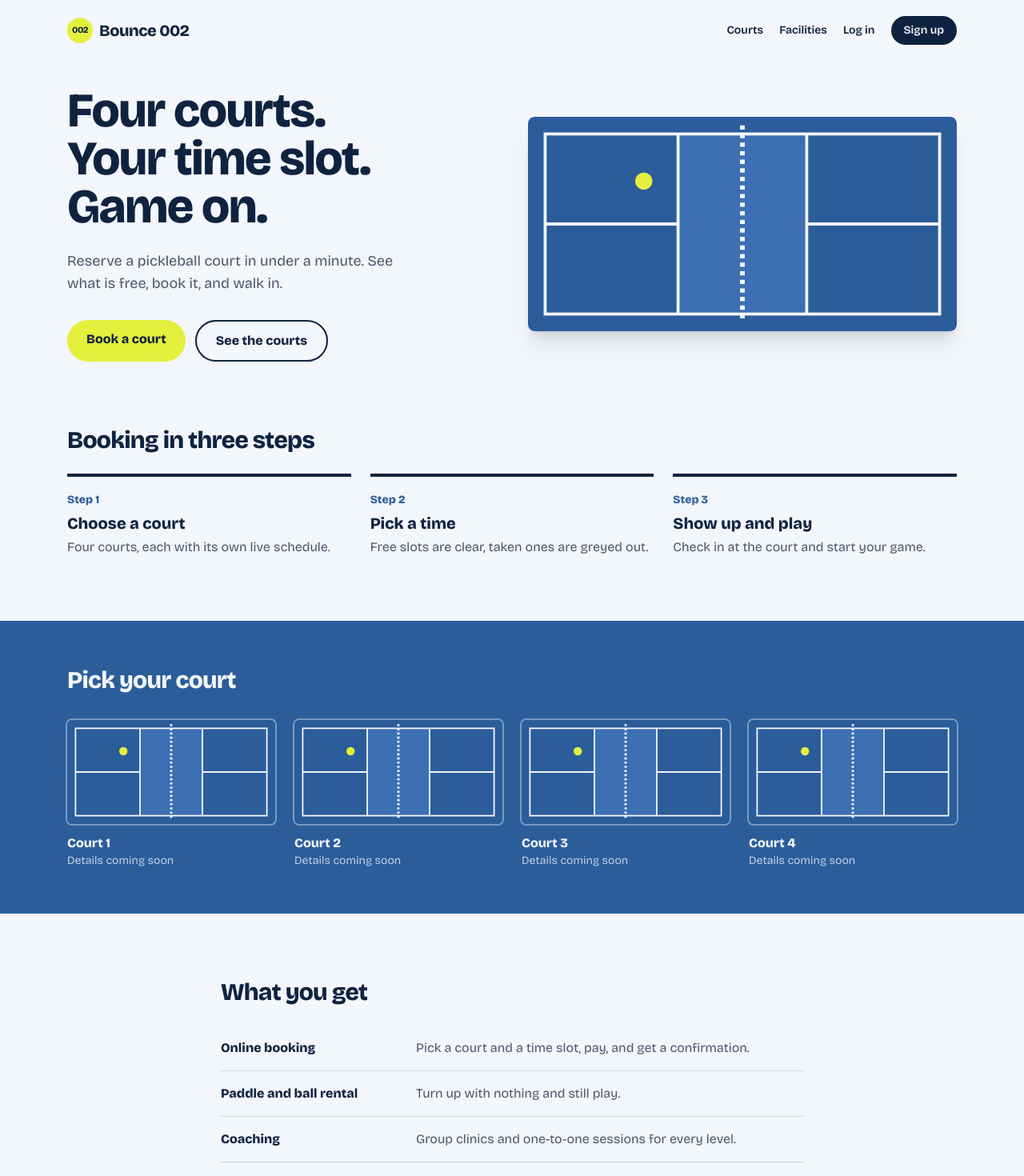
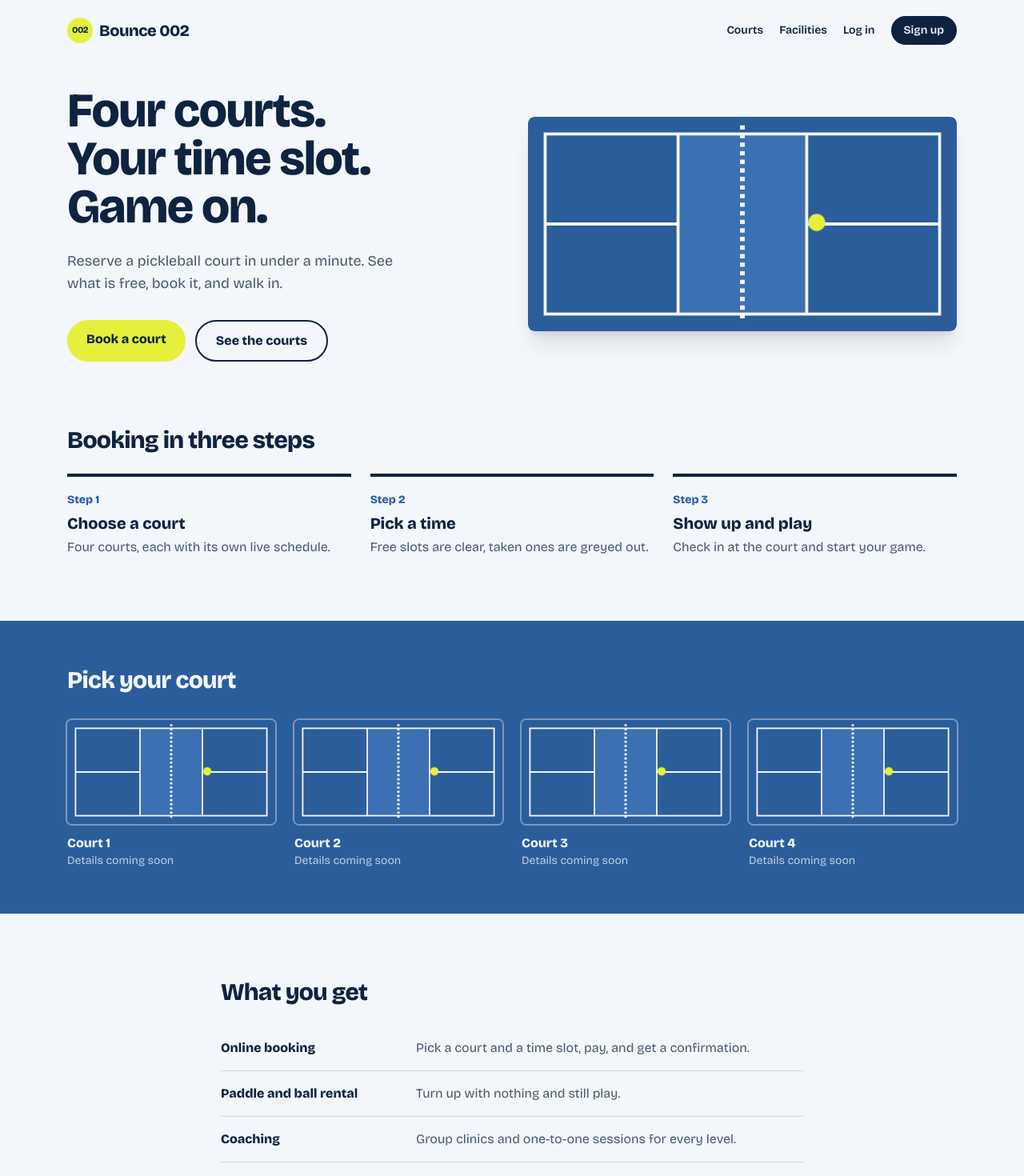
Before and after one commit to kartikyemul/bounce-002, a React (Vite) app: page / in a window 1280 px wide. Shown: the top 1470 px of the page at 80% size. Built offline with nearby package versions, Linux system fonts and the light colour scheme.

Commit message:
added animations and signup welcome screen

```diff
--- a/src/components/CourtSVG.jsx
+++ b/src/components/CourtSVG.jsx
@@ -11,7 +11,7 @@ export default function CourtSVG({ className = '' }) {
         <line x1="130" y1="50" x2="192" y2="50" />
         <line x1="100" y1="4" x2="100" y2="96" strokeWidth="2.2" strokeDasharray="2 2" />
       </g>
-      <circle cx="54" cy="30" r="4" fill="#E4F03C" />
+      <circle className="ball-hop" cx="54" cy="30" r="4" fill="#E4F03C" />
     </svg>
   )
 }
--- a/src/index.css
+++ b/src/index.css
@@ -1,5 +1,25 @@
 @tailwind base;
 @tailwind components;
 @tailwind utilities;
+
 body { @apply bg-mist text-deep antialiased; }
 :focus-visible { outline: 3px solid #E4F03C; outline-offset: 2px; }
+
+@keyframes fade-up { from { opacity: 0; transform: translateY(10px); } to { opacity: 1; transform: none; } }
+@keyframes rally { 0%, 100% { transform: translate(0, 0); } 50% { transform: translate(92px, 22px); } }
+
+/* each page's sections ease in one after another */
+main > * { animation: fade-up .5s ease-out both; }
+main > *:nth-child(2) { animation-delay: .08s; }
+main > *:nth-child(3) { animation-delay: .16s; }
+main > *:nth-child(4) { animation-delay: .24s; }
+
+button, a { transition: transform .15s ease, background-color .15s ease, border-color .15s ease; }
+button:not(:disabled):active { transform: scale(.97); }
+a.rounded-full:hover, button.rounded-full:not(:disabled):hover { transform: translateY(-1px); }
+
+.ball-hop { animation: rally 3.6s ease-in-out infinite; }
+
+@media (prefers-reduced-motion: reduce) {
+  *, *::before, *::after { animation: none !important; transition: none !important; }
+}
--- a/src/pages/Signup.jsx
+++ b/src/pages/Signup.jsx
@@ -20,10 +20,19 @@ export default function Signup() {
     setDone(Object.keys(er).length === 0)
   }
 
+  if (done) {
+    return (
+      <main className="mx-auto max-w-md px-5 pt-10">
+        <h1 className="text-4xl font-extrabold tracking-tight">Welcome, {f.name.trim().split(' ')[0]}</h1>
+        <p className="mt-4 text-deep/75">Your account is ready. In the live version we will email a verification link to {f.email} first.</p>
+        <Link to="/login" className="mt-8 inline-block rounded-full bg-ball px-6 py-3 font-bold">Log in and book a court</Link>
+      </main>
+    )
+  }
+
   const field = (k, label, type = 'text') => (
     <label className="block text-sm font-semibold">{label}
-      <input type={type} value={f[k]} onChange={set(k)}
-        className="mt-1 w-full rounded-md border border-deep/30 bg-white px-3 py-2" />
+      <input type={type} value={f[k]} onChange={set(k)} className="mt-1 w-full rounded-md border border-deep/30 bg-white px-3 py-2" />
       {errors[k] && <span className="text-sm text-red-700">{errors[k]}</span>}
     </label>
   )
@@ -37,7 +46,6 @@ export default function Signup() {
         {field('password', 'Password', 'password')}
         {field('confirm', 'Confirm password', 'password')}
         <button className="w-full rounded-full bg-ball py-3 font-bold">Create account</button>
-        {done && <p className="text-sm">Details look good. We will email a verification link once the backend is connected.</p>}
       </form>
       <p className="mt-6 text-sm">Already have an account? <Link to="/login" className="font-bold underline">Log in</Link></p>
     </main>
--- a/tailwind.config.js
+++ b/tailwind.config.js
@@ -4,6 +4,10 @@ export default {
     extend: {
       colors: { court: '#2B5D9B', deep: '#0F2340', ball: '#E4F03C', mist: '#F3F6FA', kitchen: '#3C70B3' },
       fontFamily: { sans: ['"Bricolage Grotesque"', 'system-ui', 'sans-serif'] },
+      keyframes: {
+        pop: { '0%': { opacity: 0, transform: 'translate(-50%, 8px) scale(.96)' }, '100%': { opacity: 1, transform: 'translate(-50%, 0) scale(1)' } },
+      },
+      animation: { pop: 'pop .25s ease-out both' },
     },
   },
   plugins: [],
```
